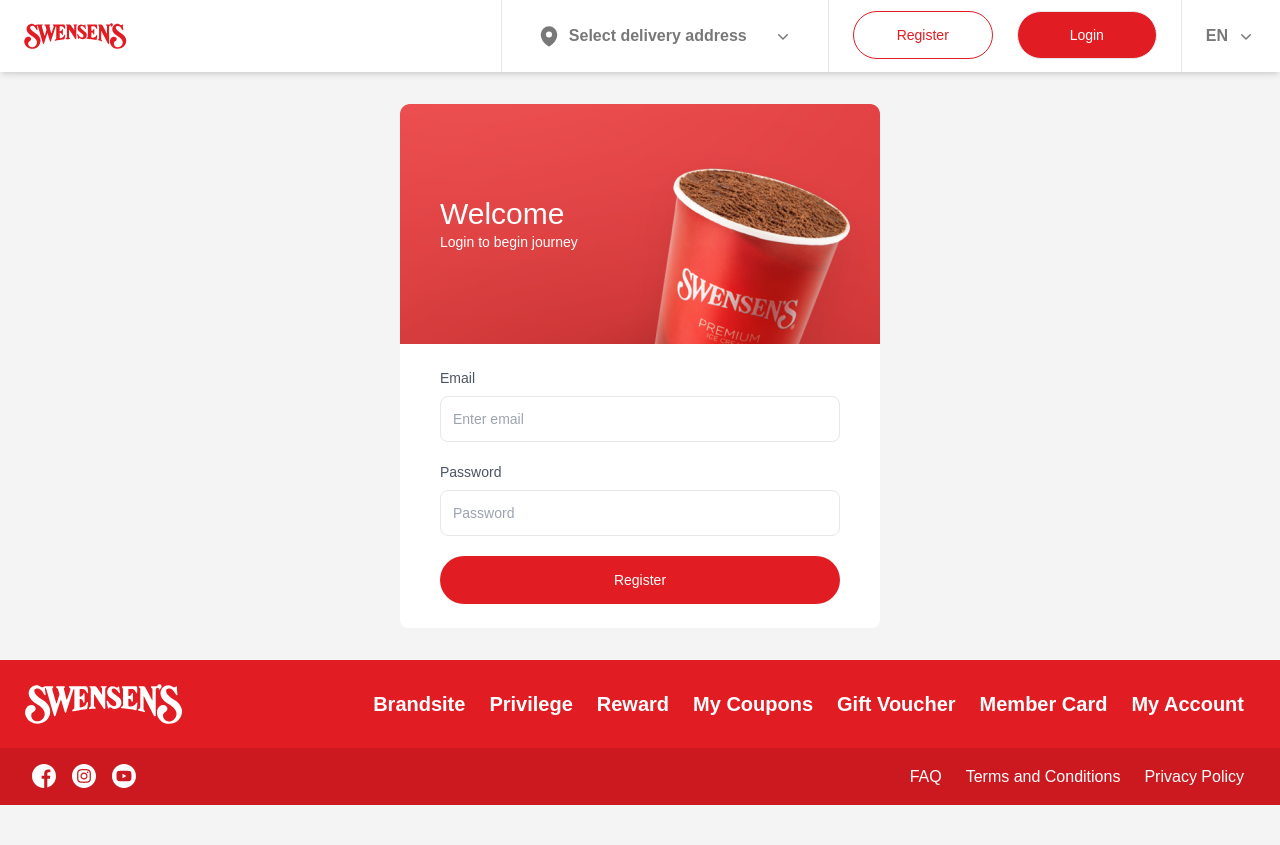
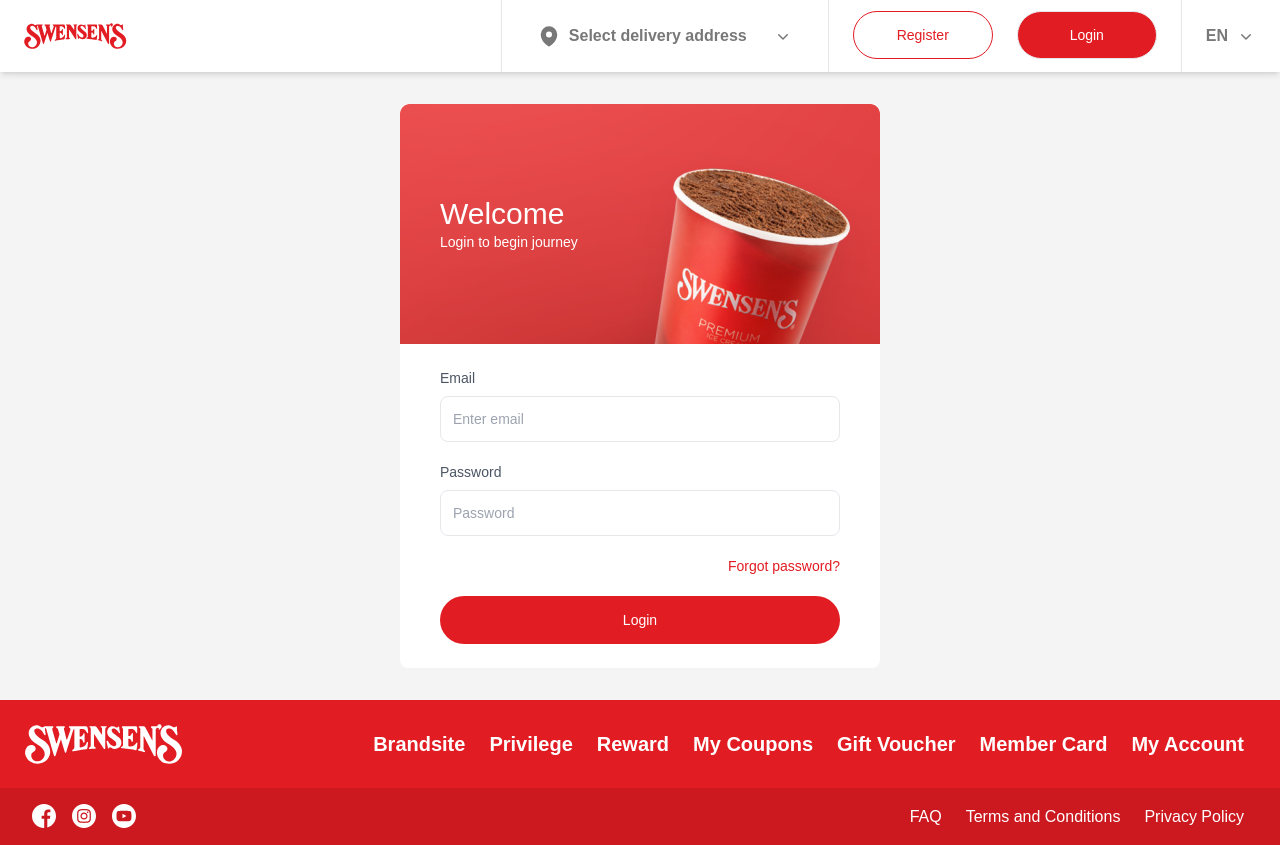
Before and after one commit to saharat-kosum/swensen-client, a Next.js app: page /login in a window 1280 px wide. Before the commit the page ends 805 px from the top, so only its background shows below. Built offline with nearby package versions, Linux system fonts and the light colour scheme.

Commit message:
edit UI log in page

```diff
--- a/app/login/page.tsx
+++ b/app/login/page.tsx
@@ -17,7 +17,8 @@
               <label htmlFor="password" className="text-gray-600">Password</label>
               <input id="password" name="password" type="password" placeholder="Password" className="border-[1px] p-3 rounded-lg outline-0 text-gray-500 mt-2 w-full" required />
             </div>
-            <button type="submit" className="text-center w-full rounded-full h-12 bg-[#e21c23] text-white text-sm" >Register</button>
+            <p className="text-[#e21c23] ms-auto mb-5 hover:cursor-pointer w-fit">Forgot password?</p>
+            <button type="submit" className="text-center w-full rounded-full h-12 bg-[#e21c23] text-white text-sm" >Login</button>
           </form>
         </div>
       </div>
```
